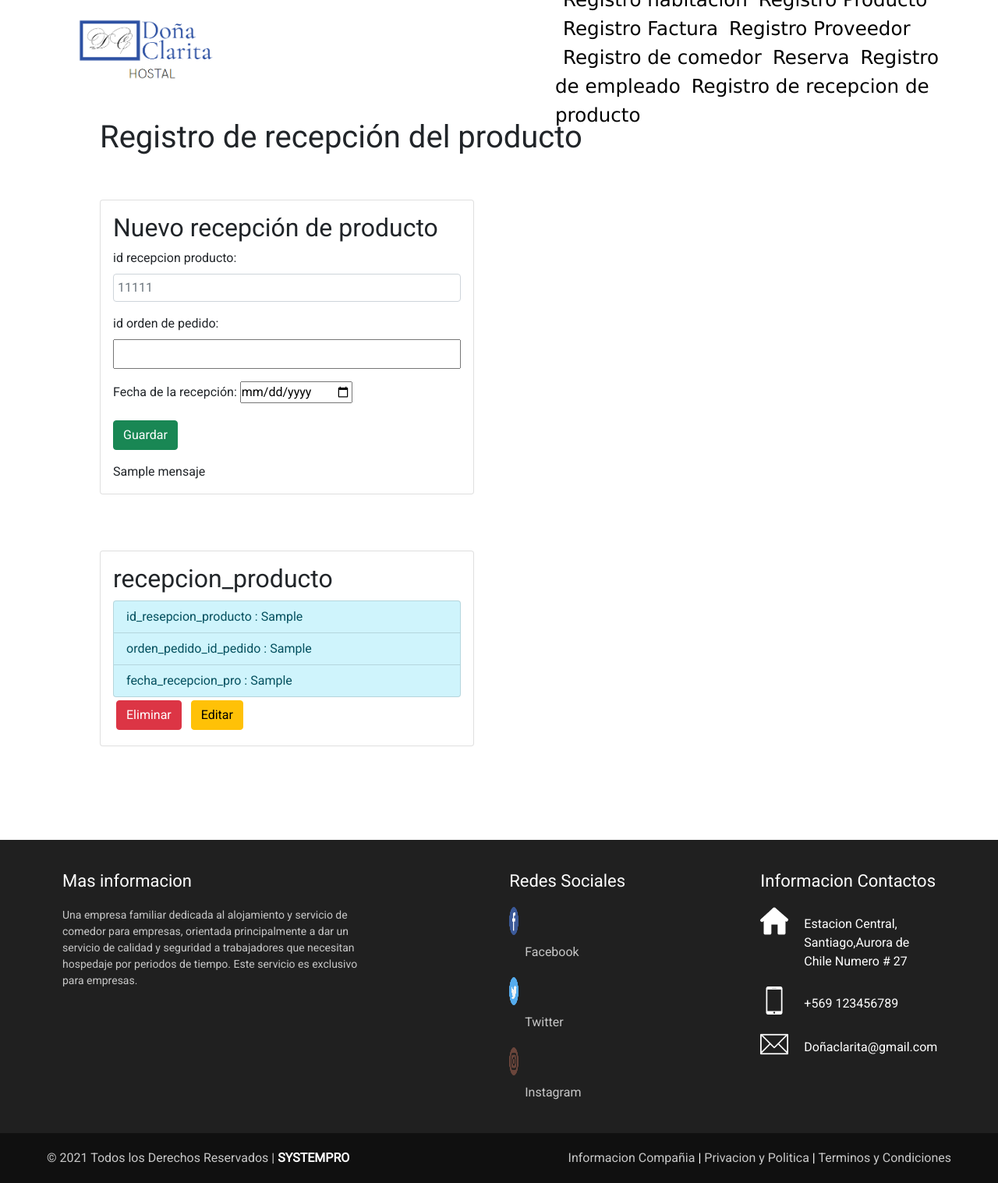
After one commit to katkat777/Hostal-Do-a-Clarita, a Django app: template app/templates/app/RegistroRecepProducto.html in a window 1280 px wide. The commit adds this page. Shown: the whole page at 78% size. Run offline with Django 3.2, Linux system fonts and the light colour scheme; the template is opened without the code that fills it: most values are stand-ins (such as "Sample title", 1, 10 or a date in 2020); some libraries are stand-ins or nearby versions; some web fonts are replaced.

Commit message:
Registro de recepcion

```diff
--- /dev/null
+++ b/app/templates/app/RegistroRecepProducto.html
@@ -0,0 +1,65 @@
+{% extends 'app/base.html' %}
+{% load static %}
+{% block contenido %}
+
+<br>
+<br>
+<H1>Registro de recepción del producto</H1>
+<br>
+<br>
+<div class="card" style="width: 30rem;">
+    <div class="card-body">
+        <h2>Nuevo recepción de producto</h2>
+
+        <form action="" method="POST">
+            {% csrf_token %}
+
+            <div class="mb-3">
+                <label for="exampleFormControlInput1" class="form-label">id recepcion producto: </label>
+                <input type="text" class="form-control" name="id_recepcion_producto" placeholder="11111">
+            </div>
+            <div class="mb-3">
+                <label for="exampleFormControlInput1" class="form-label"> id orden de pedido: </label>
+                <input type="text" name="fecha_reserva" class="orden_pedido_id_pedido" placeholder="" >
+            </div>
+            <div class="mb-3">
+                <label for="exampleFormControlInput1" class="form-label">Fecha de la recepción: </label>
+                <input type="date" name="cliente_id_cliente" class="fecha_recepcion_pro" placeholder="" >
+            </div>
+            <div class="col-auto">
+                <button type="submit" class="btn btn-success mb-3">Guardar</button>
+            </div>
+        </form>
+
+        {{mensaje}}
+    </div>
+</div>
+
+<br>
+<br>
+<br>
+
+
+        {% for p in recepciones %}
+<div class="card" style="width: 30rem;">
+    <div class="card-body">
+        <h2>recepcion_producto</h2>
+        <ul class="list-group">
+
+            <li class="list-group-item list-group-item-action list-group-item-info"> id_resepcion_producto : {{ p.0 }} </li>
+            <li class="list-group-item list-group-item-action list-group-item-info"> orden_pedido_id_pedido : {{ p.1 }} </li>
+            <li class="list-group-item list-group-item-action list-group-item-info"> fecha_recepcion_pro : {{ p.2 }} </li>
+        </ul>
+        <div>
+            <button class="btn btn-danger m-1">Eliminar</button>
+            <button class="btn btn-warning m-1">Editar</button>
+        </div>
+    </div>
+</div>
+<br>
+<br>
+
+
+{% endfor %}
+
+{% endblock %}
--- a/app/templates/app/base.html
+++ b/app/templates/app/base.html
@@ -42,6 +42,8 @@
                     <li><a href="{% url 'RegistroMenu' %}">Registro de comedor</a></li>
                     <li><a href="{% url 'reserva' %}">Reserva</a></li>
                     <li><a href="{% url 'RegistroEmpleado' %}">Registro de empleado</a></li>
+                    <li><a href="{% url 'RegistroRecepProducto' %}">Registro de recepcion de producto</a></li>
+
 
 
 
--- a/app/urls.py
+++ b/app/urls.py
@@ -13,6 +13,7 @@ urlpatterns = [
     path('RegistroMenu/', RegistroMenu, name="RegistroMenu"),
     path('reserva/', RegistroReserva, name="reserva"),
     path('RegistroEmpleado/', RegistroEmpleado, name="RegistroEmpleado"),
+    path('RegistroRecepProducto/', RegistroRecepcionProducto, name="RegistroRecepProducto"),
 
 
 
```
Also changed, not shown: app/views.py (+47 -0 lines), create or replace procedure sp_listar_cl.sql (+30 -0 lines).
